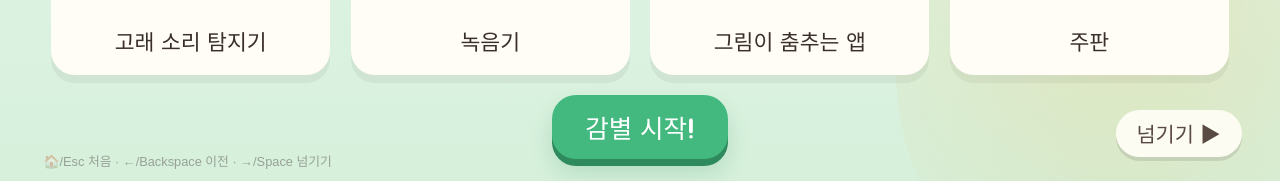
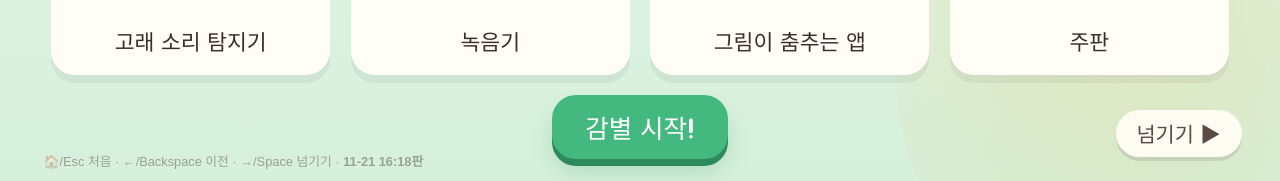
Before and after one commit to yp2789/ai-detective, a plain HTML site: page index.html in a window 1280 px wide. Shown: the part 619-800 px from the top of the page. Drawn offline with Linux system fonts and the light colour scheme; a web font is replaced by a local one.

Commit message:
화면 구석에 버전 표시 (11-21 16:18판)
Co-Authored-By: Claude Opus 5.5 <noreply@anthropic.com>

```diff
--- a/index.html
+++ b/index.html
@@ -242,7 +242,7 @@ main{position:relative;z-index:1;height:100%;padding:11vh 3.4vw 4vh}
   </section>
 </main>
 <div class="navbtns"><button class="skip" id="backBtn" onclick="back()" title="이전 (←)">◀ 이전</button><button class="skip" id="skipBtn" onclick="skip()" title="넘기기 (→)">넘기기 ▶</button></div>
-<div class="keys">🏠/Esc 처음 · ←/Backspace 이전 · →/Space 넘기기</div>
+<div class="keys">🏠/Esc 처음 · ←/Backspace 이전 · →/Space 넘기기 · <b>11-21 16:18판</b></div>
 
 <script>
 /* ===== 내용 ===== */
```
Also changed, not shown: v2.html (+1 -1 lines).
